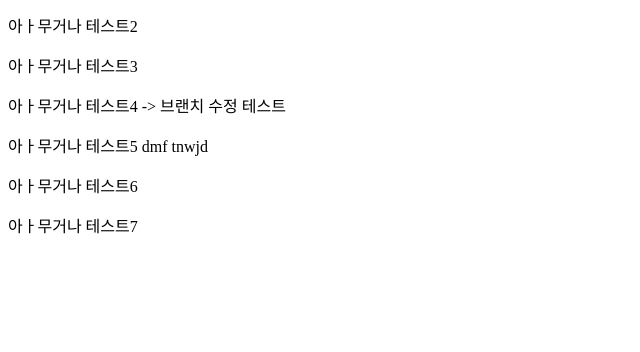
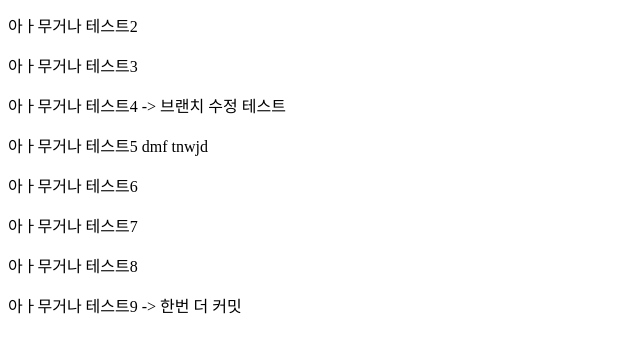
Before and after one commit to Vva1111/character64, a plain HTML site: page index.html in a window 1280 px wide. Shown: the part 86-438 px from the top of the page, without its empty margins (0-640 px from the left). Drawn offline with Linux system fonts and the light colour scheme.

Commit message:
메인 브랜치에 바로 커밋

```diff
--- a/index.html
+++ b/index.html
@@ -15,5 +15,7 @@
     <p>아ㅏ무거나 테스트5 dmf tnwjd</p>
     <p>아ㅏ무거나 테스트6</p>
     <p>아ㅏ무거나 테스트7</p>
+    <p>아ㅏ무거나 테스트8</p>
+    <p>아ㅏ무거나 테스트9 -> 한번 더 커밋</p>
   </body>
 </html>
```
